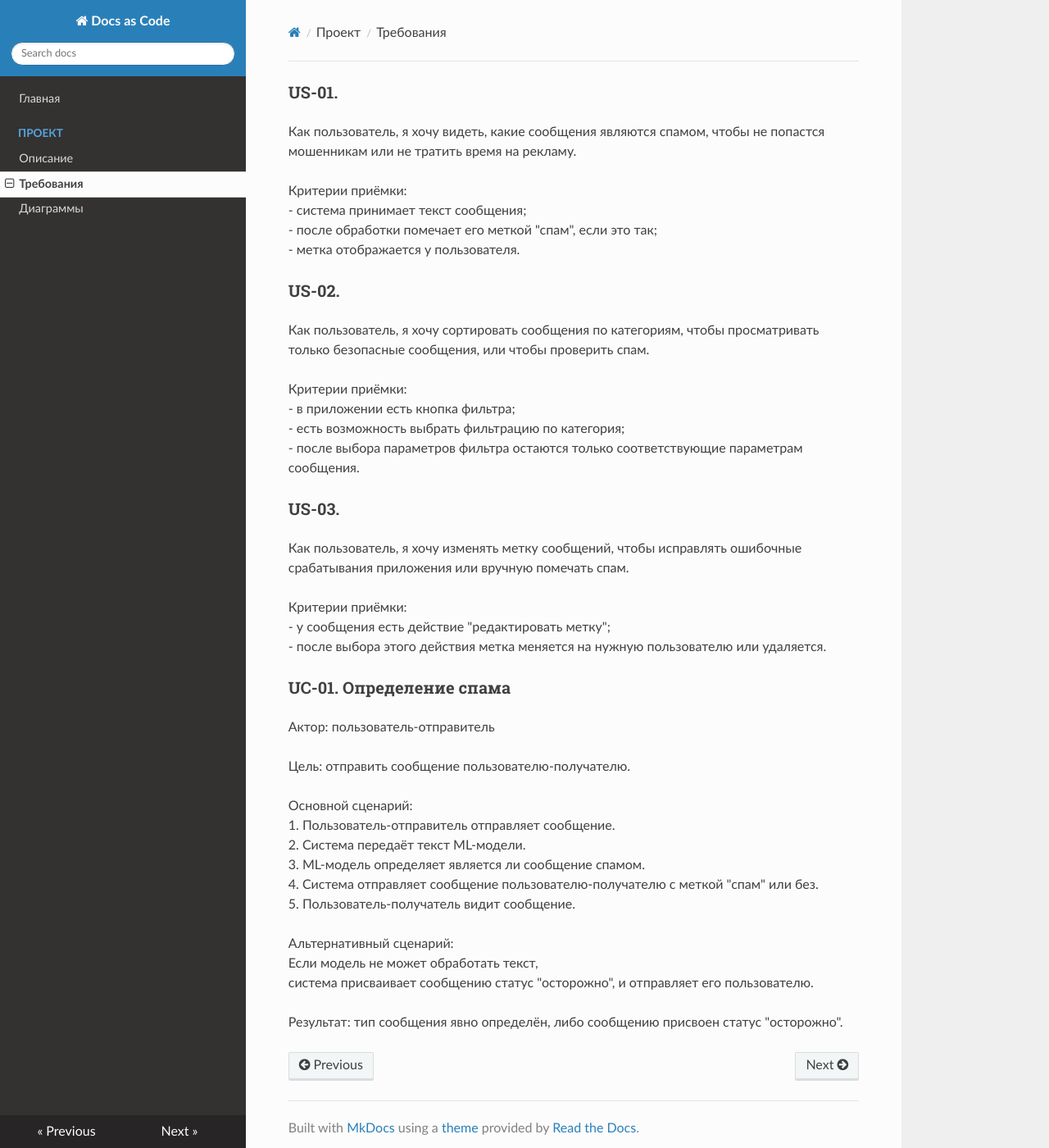
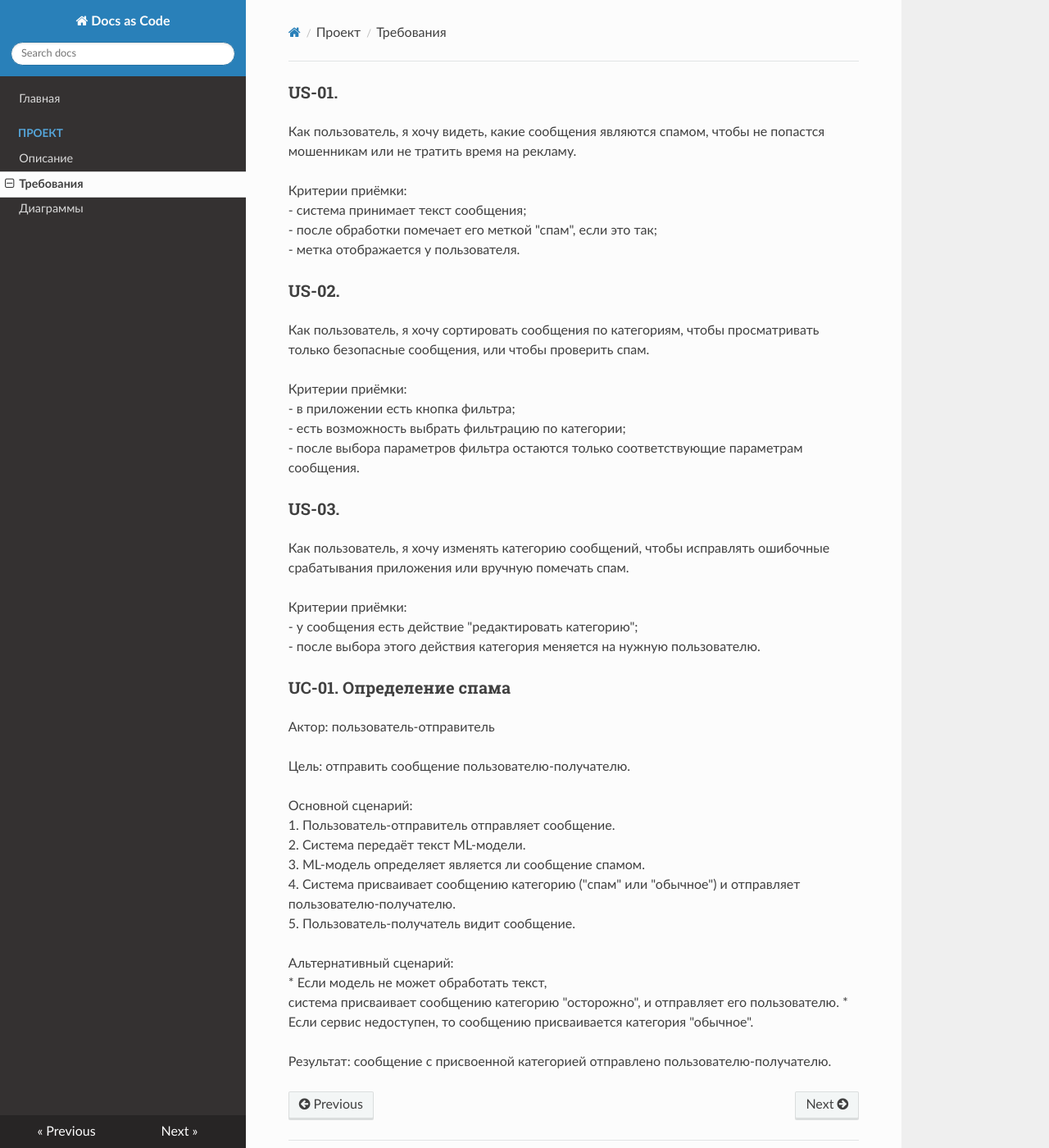
Before and after one commit to SiberiaField/docs-as-code, an MkDocs documentation site: the page built from docs/project/requirements.md, in a window 1280 px wide and 1400 px high. Shown: the whole window at 82% size. Built offline with MkDocs 1.6.1, drawn with Linux system fonts in a browser that asks for light colours; nearby versions of some CDN libraries.

Commit message:
Updated US-03 and UC-01 in project requirements

```diff
--- a/docs/project/requirements.md
+++ b/docs/project/requirements.md
@@ -17,18 +17,18 @@
 
 Критерии приёмки:
 - в приложении есть кнопка фильтра;
-- есть возможность выбрать фильтрацию по категория;
+- есть возможность выбрать фильтрацию по категории;
 - после выбора параметров фильтра остаются только соответствующие параметрам сообщения.
 
 ### US-03.
 
 Как пользователь,
-я хочу изменять метку сообщений,
+я хочу изменять категорию сообщений,
 чтобы исправлять ошибочные срабатывания приложения или вручную помечать спам.
 
 Критерии приёмки:
-- у сообщения есть действие "редактировать метку";
-- после выбора этого действия метка меняется на нужную пользователю или удаляется.
+- у сообщения есть действие "редактировать категорию";
+- после выбора этого действия категория меняется на нужную пользователю.
 
 
 ### UC-01. Определение спама
@@ -41,11 +41,12 @@
 1. Пользователь-отправитель отправляет сообщение.
 2. Система передаёт текст ML-модели.
 3. ML-модель определяет является ли сообщение спамом.
-4. Система отправляет сообщение пользователю-получателю с меткой "спам" или без.
+4. Система присваивает сообщению категорию ("спам" или "обычное") и отправляет пользователю-получателю.
 5. Пользователь-получатель видит сообщение.
 
 Альтернативный сценарий:
-Если модель не может обработать текст,
-система присваивает сообщению статус "осторожно", и отправляет его пользователю.
+* Если модель не может обработать текст,
+система присваивает сообщению категорию "осторожно", и отправляет его пользователю.
+* Если сервис недоступен, то сообщению присваивается категория "обычное".
 
-Результат: тип сообщения явно определён, либо сообщению присвоен статус "осторожно".
+Результат: сообщение с присвоенной категорией отправлено пользователю-получателю.
```
